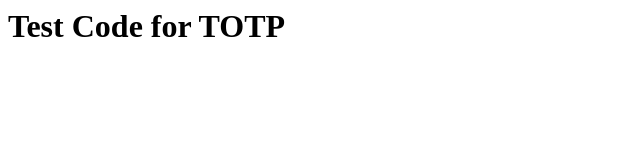
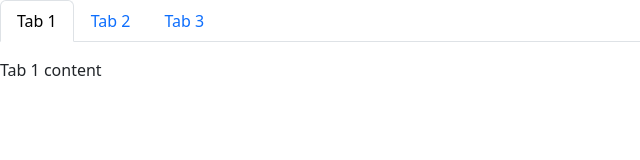
Before and after one commit to cjb545/sample1, a plain HTML site: page index.html in a window 1280 px wide. Shown: the whole page, without its empty margins (0-640 px from the left). Drawn offline with nearby package versions, Linux system fonts and the light colour scheme.

Commit message:
Update index.html

```diff
--- a/index.html
+++ b/index.html
@@ -1 +1,63 @@
-<h1>Test Code for TOTP</h1>
+<head>
+  <link href="https://cdn.jsdelivr.net/npm/bootstrap@5.3.0-alpha1/dist/css/bootstrap.min.css" rel="stylesheet" integrity="sha384-GLhlTQ8iRABdZLl6O3oVMWSktQOp6b7In1Zl3/Jr59b6EGGoI1aFkw7cmDA6j6gD" crossorigin="anonymous">
+<script src="https://cdn.jsdelivr.net/npm/bootstrap@5.3.0-alpha1/dist/js/bootstrap.bundle.min.js" integrity="sha384-w76AqPfDkMBDXo30jS1Sgez6pr3x5MlQ1ZAGC+nuZB+EYdgRZgiwxhTBTkF7CXvN" crossorigin="anonymous"></script>
+</head>
+<!-- Tabs navs -->
+<ul class="nav nav-tabs mb-3" id="ex1" role="tablist">
+  <li class="nav-item" role="presentation">
+    <a
+      class="nav-link active"
+      id="ex1-tab-1"
+      data-mdb-toggle="tab"
+      href="#ex1-tabs-1"
+      role="tab"
+      aria-controls="ex1-tabs-1"
+      aria-selected="true"
+      >Tab 1</a
+    >
+  </li>
+  <li class="nav-item" role="presentation">
+    <a
+      class="nav-link"
+      id="ex1-tab-2"
+      data-mdb-toggle="tab"
+      href="#ex1-tabs-2"
+      role="tab"
+      aria-controls="ex1-tabs-2"
+      aria-selected="false"
+      >Tab 2</a
+    >
+  </li>
+  <li class="nav-item" role="presentation">
+    <a
+      class="nav-link"
+      id="ex1-tab-3"
+      data-mdb-toggle="tab"
+      href="#ex1-tabs-3"
+      role="tab"
+      aria-controls="ex1-tabs-3"
+      aria-selected="false"
+      >Tab 3</a
+    >
+  </li>
+</ul>
+<!-- Tabs navs -->
+
+<!-- Tabs content -->
+<div class="tab-content" id="ex1-content">
+  <div
+    class="tab-pane fade show active"
+    id="ex1-tabs-1"
+    role="tabpanel"
+    aria-labelledby="ex1-tab-1"
+  >
+    Tab 1 content
+  </div>
+  <div class="tab-pane fade" id="ex1-tabs-2" role="tabpanel" aria-labelledby="ex1-tab-2">
+    Tab 2 content
+  </div>
+  <div class="tab-pane fade" id="ex1-tabs-3" role="tabpanel" aria-labelledby="ex1-tab-3">
+    Tab 3 content
+  </div>
+</div>
+<!-- Tabs content -->
```
